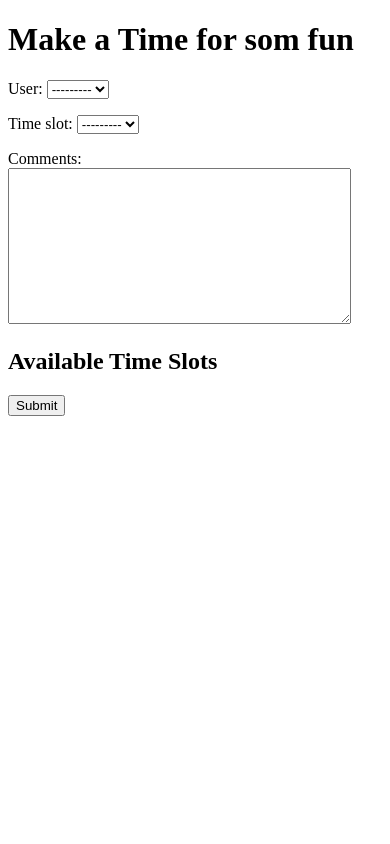
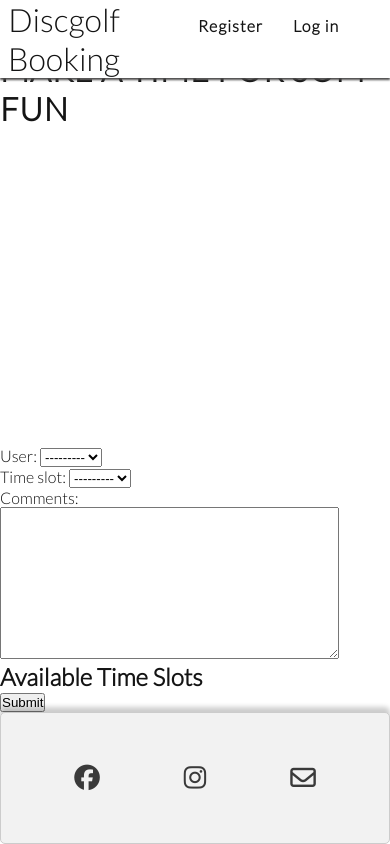
Before and after one commit to Storkfrasse/Discgolfpp4, a Django app: page /time-slots/ in a window 390 px wide. Run offline with Django 4.2, Linux system fonts and the light colour scheme; data that the repository does not hold is empty; some libraries are stand-ins or nearby versions.

Commit message:
added some design

```diff
--- a/booking/templates/booking/header.html
+++ b/booking/templates/booking/header.html
@@ -1,12 +1,48 @@
+{% load static %}
 <!DOCTYPE html>
 <html lang="en">
 <head>
     <meta charset="UTF-8">
     <meta name="viewport" content="width=device-width, initial-scale=1.0">
     <title>Discgolf Booking System</title>
+    <link rel="stylesheet" type="text/css" href="{% static 'css/style.css' %}">
 </head>
 <body>
     <header>
-        <h1>Discgolf Booking System</h1>
-        <!-- Place other parts for header here -->
+        <a href="/" id="logo" class="header-content">Discgolf Booking</a>
+        <nav>
+            <ul id="menu">
+                <li><a href="{% url 'register' %}">Register</a></li>
+                <li><a href="{% url 'login' %}">Log in</a></li>
+            </ul>
+        </nav>
     </header>
+
+    <main>
+        {% block content %}
+        {% endblock %}
+    </main>
+    <footer>
+        <div class="footer-container">
+            <ul id="social">
+                <li>
+                    <a href="https://www.facebook.com/" target="_blank" rel="noopener"
+                        aria-label="Visit our Facebook page (opens in a new tab)">
+                        <i class="fa-brands fa-facebook"></i></a>
+                </li>
+
+                <li>
+                    <a href="https://www.instagram.com/" target="_blank" rel="noopener"
+                        aria-label="Visit our Instagram page (opens in a new tab)">
+                        <i class="fa-brands fa-instagram"></i></a>
+                </li>
+                <li>
+                    <a href="mailto:micke.minti@gmail.com" aria-label="Contact me via email">
+                        <i class="fa-regular fa-envelope"></i>
+                    </a>
+                </li>
+            </ul>
+        </div>
+    </footer>
+    <!---font awesome-->
+    <script src="https://kit.fontawesome.com/f1f83dc3cf.js" crossorigin="anonymous"></script>
--- a/booking/templates/booking/make_booking.html
+++ b/booking/templates/booking/make_booking.html
@@ -1,13 +1,6 @@
-<!DOCTYPE html>
-<html lang="en">
-<head>
-    <meta charset="UTF-8">
-    <meta name="viewport" content="width=device-width, initial-scale=1.0">
-    <title>Play som discgolf</title>
-</head>
+{% extends "booking/header.html" %}
+{% block content %}
 
-
-<body>
     <h1>Make a Time for som fun</h1>
     <form method="POST">
         {% csrf_token %}
@@ -20,5 +13,5 @@
         </ul>
         <button type="submit">Submit</button>
     </form>
-</body>
-</html>
+
+{% endblock content %}
--- a/booking/views.py
+++ b/booking/views.py
@@ -1,6 +1,8 @@
 from django.shortcuts import render, redirect
+from django.contrib.auth.forms import UserCreationForm, AuthenticationForm
+from django.contrib.auth import login, logout
+from .forms import BookingForm
 from .models import TimeSlot, Booking
-from .forms import BookingForm
 
 def main(request):
     return render(request, 'booking/main.html')
@@ -21,3 +23,47 @@ def make_booking(request):
 
 def booking_success(request):
     return render(request, 'booking/booking_success.html')
+
+def register(request):
+    if request.method == 'POST':
+        form = UserCreationForm(request.POST)
+        if form.is_valid():
+            user = form.save()
+            login(request, user)
+            return redirect('main')
+    else:
+        form = UserCreationForm()
+    return render(request, 'registration/register.html', {'form': form})
+
+def user_login(request):
+    if request.method == 'POST':
+        form = AuthenticationForm(request, request.POST)
+        if form.is_valid():
+            user = form.get_user()
+            login(request, user)
+            return redirect('main')
+    else:
+        form = AuthenticationForm()
+    return render(request, 'registration/login.html', {'form': form})
+
+def user_logout(request):
+    logout(request)
+    return redirect('main')
+
+def edit_booking(request, booking_id):
+    booking = get_object_or_404(Booking, pk=booking_id)
+    if request.method == 'POST':
+        form = BookingForm(request.POST, instance=booking)
+        if form.is_valid():
+            form.save()
+            return redirect('booking_success')
+    else:
+        form = BookingForm(instance=booking)
+    return render(request, 'booking/edit_booking.html', {'form': form, 'booking': booking})
+
+def cancel_booking(request, booking_id):
+    booking = get_object_or_404(Booking, pk=booking_id)
+    if request.method == 'POST':
+        booking.delete()
+        return redirect('booking_success')
+    return render(request, 'booking/cancel_booking.html', {'booking': booking})
--- a/booking_project/settings.py
+++ b/booking_project/settings.py
@@ -121,7 +121,7 @@ USE_TZ = True
 # https://docs.djangoproject.com/en/4.2/howto/static-files/
 
 STATIC_URL = 'static/'
-
+STATICFILES_DIRS = [os.path.join(BASE_DIR, 'static'), ]
 STATIC_ROOT = os.path.join(BASE_DIR, 'staticfiles')
 
 # Default primary key field type
--- a/booking_project/urls.py
+++ b/booking_project/urls.py
@@ -24,4 +24,8 @@ urlpatterns = [
     path('time-slots/', views.show_time_slots, name='show_time_slots'),
     path('make-booking/', views.make_booking, name='make_booking'),
     path('booking-success/', views.booking_success, name='booking_success'),
+    path('register/', views.register, name='register'),
+    path('login/', views.login, name='login'),
+    path('edit-booking/<int:booking_id>/', views.edit_booking, name='edit_booking'),
+    path('cancel-booking/<int:booking_id>/', views.cancel_booking, name='cancel_booking'),
 ]
--- /dev/null
+++ b/static/css/style.css
@@ -0,0 +1,490 @@
+/* Google fonts import */
+@import url('https://fonts.googleapis.com/css2?family=Lato:wght@300&family=Oswald:wght@200;300;400;500;600;700&display=swap');
+
+* {
+    padding: 0;
+    margin: 0;
+    box-sizing: border-box;
+}
+
+body {
+    min-height: 100vh;
+    display: flex;
+    flex-direction: column;
+    color: #141414;
+    font-family: 'Lato', sans-serif;
+}
+
+#menu {
+    font-size: 100%;
+    letter-spacing: 1px;
+    list-style-type: none;
+    font-weight: bold;
+}
+
+#menu>li {
+    margin-bottom: 1em;
+}
+
+h4 {
+    display: none;
+}
+
+ul {
+    list-style-type: none;
+    margin: 0;
+    padding: 0;
+}
+
+
+
+/* Apply styles to the header */
+header {
+    background-color: #ffffff;
+    padding: 0 1rem;
+    position: fixed;
+    z-index: 99;
+    width: 100%;
+    box-shadow: 0 2px 2px #4d4c4c;
+    display: flex;
+    justify-content: space-between;
+    align-items: baseline;
+
+
+}
+
+.header-content {
+    display: flex;
+    flex-direction: column;
+    align-items: center;
+}
+
+header a {
+    text-decoration: none;
+    color: inherit;
+    align-items: center;
+}
+
+h1 {
+    text-transform: uppercase;
+    letter-spacing: 1px;
+    color:#141414;
+    flex: 1;
+    margin-right: 10px;
+}
+
+a {
+
+    border-radius: 50%;
+    width: 5rem;
+    padding: 5px 10px;
+    text-align: center;
+    text-decoration: none;
+    display: inline-block;
+    margin: 4px 2px;
+    border-radius: 16px;
+    font-family: Lato;
+}
+
+li {
+    display: inline;
+}
+
+nav {
+    background-color: #ffffff;
+    padding: 0 1rem;
+    top: 100%
+}
+/*if i use ID for round*/
+#banner {
+    width: 100vw;
+        height: auto;
+        object-fit: cover;
+        display: block;
+        height: 350px;
+
+}
+/*if i use class for round*/
+.round-img {
+    max-width: 30%;
+        height: 20px;
+        height: fit-content;
+        display: block;
+
+}
+/* for a round img*/
+#round-img {
+    max-width: 30%;
+
+    border-radius: 50%;
+    margin-top: 20px;
+
+}
+
+/* Nav toggle */
+#nav-toggle:checked~nav {
+    display: block;
+}
+
+#nav-toggle {
+    display: none;
+}
+
+.nav-toggle-label {
+    font-size: 2rem;
+}
+
+img {
+
+    max-width: 100%;
+    padding: 10px;
+    display: block;
+    margin-left: auto;
+    margin-right: auto;
+
+}
+
+figure {
+    margin-top: 40px;
+}
+
+
+#social {
+    text-align: center;
+    padding: 20px 0;
+    display: flex;
+    justify-content: space-evenly;
+    list-style-type: none;
+}
+
+#social i {
+    font-size: 160%;
+    padding: 5%;
+    color: #3a3a3a;
+}
+
+#logo {
+    font-size: 200%;
+    margin: 0 0.5rem;
+    padding: 0;
+}
+
+body {
+    min-height: 100vh;
+    display: flex;
+    flex-direction: column;
+
+}
+
+main {
+   flex: 1 0 auto;
+   margin-top: 50px;
+   display: flex;
+   flex-direction: column;
+}
+
+.container {
+    width: 100vw;
+
+}
+
+.content {
+    flex: 1;
+    margin-right: 1000px;
+    max-width: 800px;
+    margin: 0 auto;
+    padding: 20px;
+}
+
+.flex-container {
+    display: flex;
+
+    justify-content: space-between;
+    text-align: center;
+
+}
+
+.image img {
+    text-align: center;
+    display: flex;
+    flex-direction: column;
+    align-items: center;
+    margin-top: 20px;
+
+}
+
+
+
+
+.centered-img {
+    text-align: center;
+
+}
+
+.centered-img img {
+    max-width: 100%;
+}
+
+img:last-child {
+    margin-bottom: 20px;
+}
+
+img:first-child {
+    margin-top: 20px;
+}
+
+
+
+section {
+
+    padding: 20px;
+    display: flex;
+    flex-direction: column;
+    align-items: center;
+    text-align: center;
+}
+section h2, section p {
+    margin: 10px;
+
+}
+
+/*Gallery*/
+.image-gallery {
+    display: grid;
+    grid-gap: 20px;
+
+}
+
+#photos-container {
+    margin-bottom: 20px;
+    box-shadow: 0 0 10px rgba(0, 0, 0, 0.2);
+}
+
+#photos img {
+    max-width: 100%;
+    height: auto;
+
+
+}
+/*contact form*/
+#signup {
+    background-image: url(../images/disc\ cartoon.webp) ;
+    background-size: cover;
+    background-position: 75%;
+    padding: 20px 10% 0 10%;
+    flex-grow: 1;
+
+    margin-top: 50px;
+}
+
+#signup-form {
+    color: #f2f2f2;
+    background-color: #141414;
+    padding: 30px;
+
+}
+ #form-container {
+     display: flex;
+     justify-content: center;
+     align-items: center;
+
+ }
+
+
+
+#signup-form>h2 {
+    color: #fafafa;
+    margin-bottom: 20px;
+}
+
+.text-input {
+    background: transparent;
+    color: #ffffff;
+    width: 100%;
+    height: 25px;
+    margin: 5px 0 20px 0;
+    border: 1px solid #f2f2f2;
+    border-radius: 2px;
+    padding: 0 5px;
+}
+
+.sign-button {
+    margin-top: 20px;
+    border-radius: 2px;
+    padding: 15px 32px;
+    font-size: 100%;
+    background-color: #3a3a3a;
+    color: #f2f2f2;
+}
+
+.no-resize {
+    resize: none;
+
+}
+
+/*footer*/
+footer {
+    background-color: #f2f2f2;
+    padding: 20px;
+    border: 1px solid #ccc;
+    border-radius: 5px;
+    text-align: center;
+    box-shadow: 0 -5px 5px rgba(0, 0, 0, 0.2);
+    margin-top: auto;
+
+}
+/*media for diffrent screen sizes*/
+@media (max-width: 576px) {
+
+    .content {
+        float: right;
+        width: 100%;
+    }
+
+   #photos {
+    columns: 2;
+    column-gap: 0;
+   }
+
+    #round-img {
+        max-width: 100%;
+    }
+
+
+    footer {
+      position: relative;
+      box-shadow: 0 -5px 5px rgba(0, 0, 0, 0.2);
+    }
+
+    .image {
+        text-align: right;
+    }
+
+
+}
+
+@media (max-width: 768px) {
+    section {
+        display: flex;
+        flex-direction: column;
+        align-items: center;
+        text-align: center;
+    }
+        .content {
+            float: right;
+            width: 100%;
+        }
+
+    .flex-container {
+        flex-direction: column;
+    }
+    .content .image .text-box {
+        flex-basis: 100%;
+        max-width: 100%;
+    }
+
+    .text-box {
+        margin-right: 0;
+    }
+
+    header {
+        position: fixed;
+        top: 0;
+    }
+        .image {
+            text-align: right;
+        }
+
+    footer {
+        position: relative;
+        box-shadow: 0 -5px 5px rgba(0, 0, 0, 0.2);
+    }
+
+    #round-img {
+        max-width: 80%;
+    }
+
+    #photos {
+        max-width: 100%;
+        display: flex;
+        flex-wrap: wrap;
+        justify-content: center;
+        align-items: center;
+        margin: 0;
+        padding: 10px;
+
+
+    }
+
+    #photos img {
+        max-width: 100%;
+        height: auto;
+        margin: 0;
+        padding: 10px;
+    }
+
+    #photos img:last-child {
+        margin-bottom: 20px;
+        position: relative;
+        z-index: 1;
+    }
+
+    #photos img:first-child {
+        margin-top: 100px;
+        position: relative;
+        z-index: 1;
+    }
+
+    .imgage-gallery img:last-child {
+        margin-bottom: 20px;
+    }
+
+
+
+
+
+
+
+}
+
+@media (min-width: 768px) {
+    section {
+        display: flex;
+        flex-direction: column;
+        align-items: center;
+        text-align: center;
+    }
+        .content {
+            float: right;
+            width: 100%;
+        }
+
+    header {
+        position: fixed;
+        top: 0;
+    }
+        .image {
+            text-align: right;
+        }
+
+    #round-img {
+
+    }
+
+    #photos {
+        column-count: 4;
+        margin-top: 20px;
+        column-gap: 0;
+
+    }
+
+    #photos img {
+        max-width: 100%;
+        height: auto;
+    }
+
+    footer {
+        position: relative;
+        box-shadow: 0 -5px 5px rgba(0, 0, 0, 0.2);
+    }
+}
```
Also changed, not shown: booking/templates/booking/booking_success.html (+4 -11 lines), booking/templates/booking/main.html (+4 -12 lines), static/images/disc-cartoon.webp (added).
